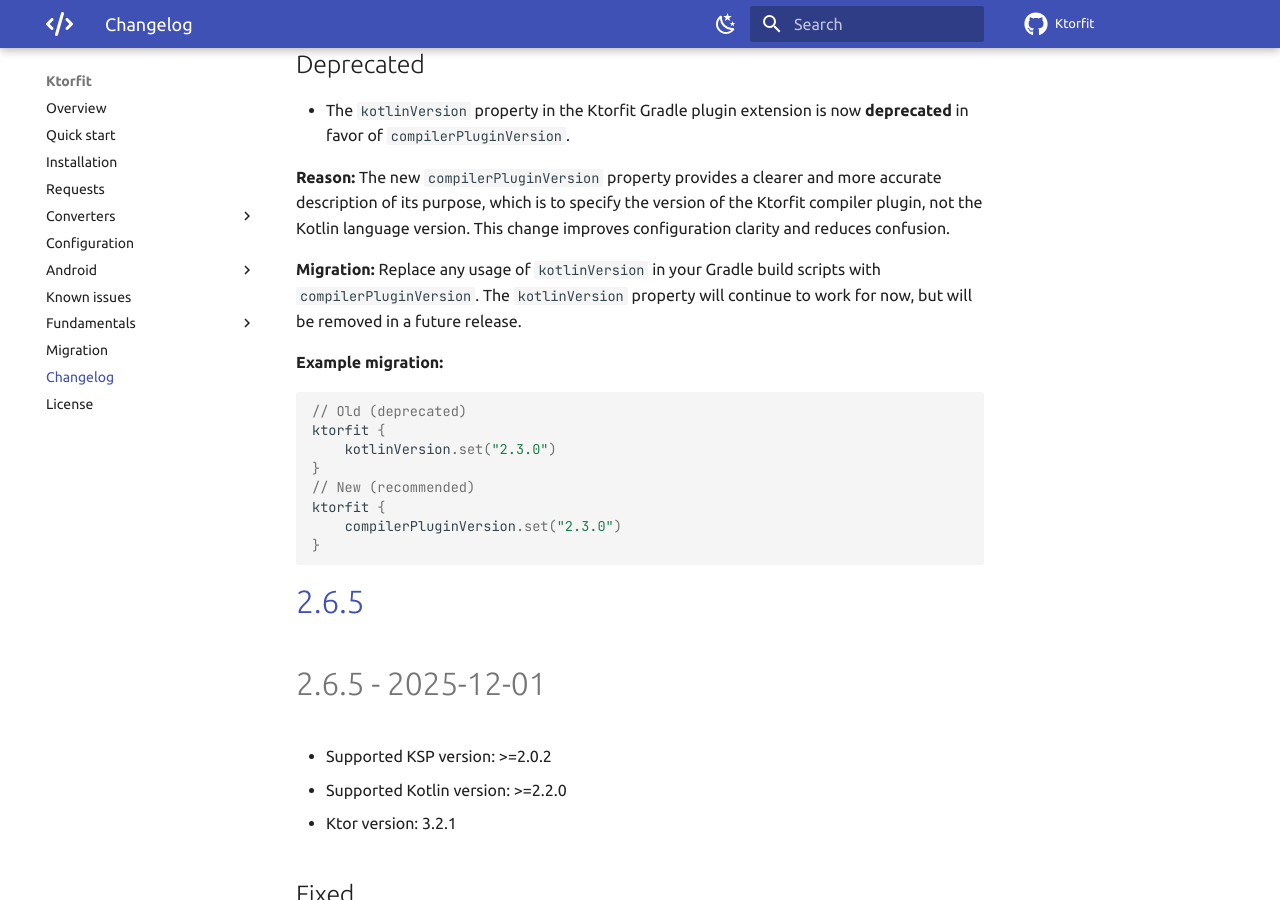
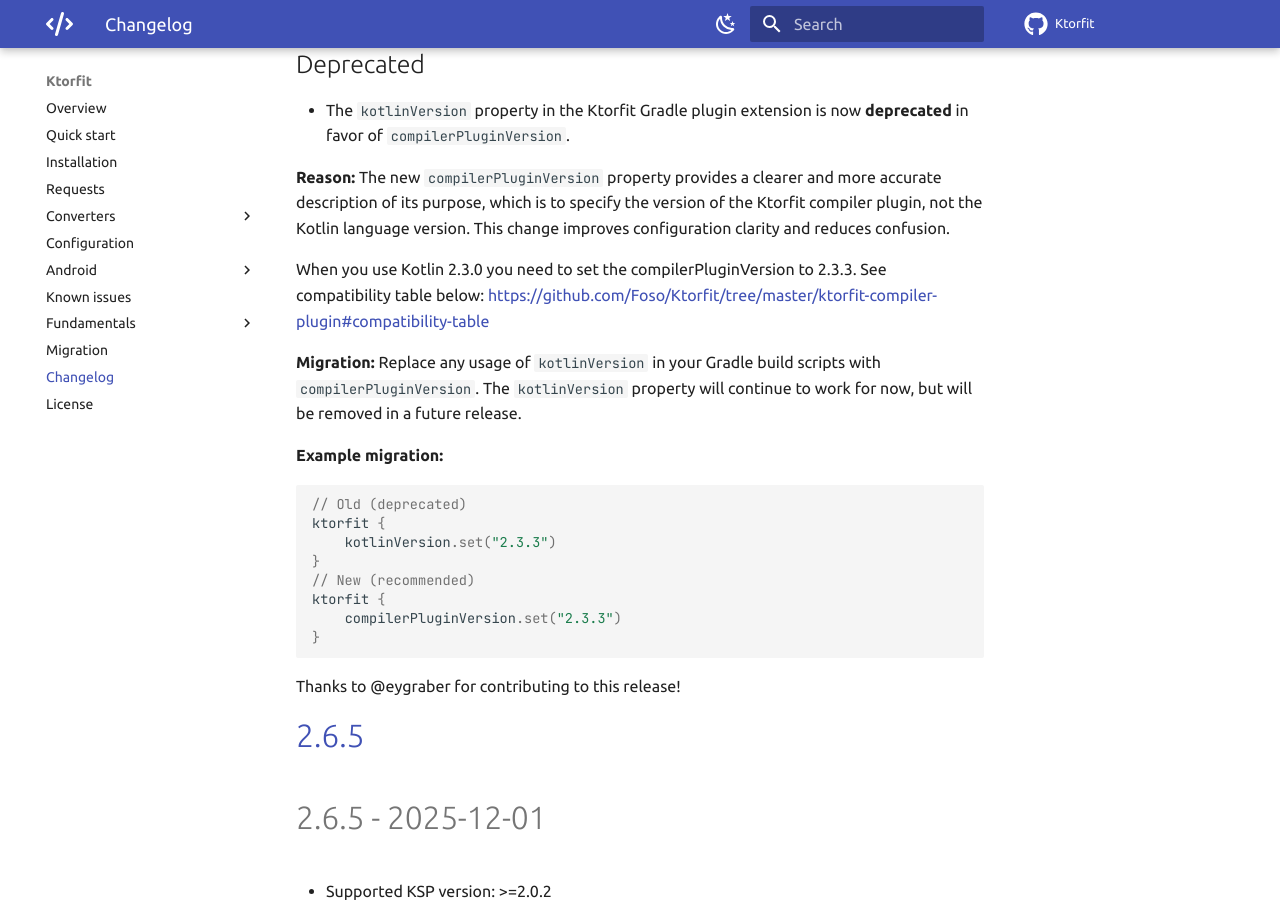
Before and after one commit to Foso/Ktorfit, an MkDocs documentation site: the page built from docs/CHANGELOG.md, in a window 1280 px wide and 900 px high, scrolled down 907 px. Built offline with MkDocs 1.6.1 and Material for MkDocs 9.7.7, drawn with Linux system fonts in a browser that asks for light colours; comment, search, counter and statistics services are not loaded.

Commit message:
Update documentation

````diff
--- a/docs/CHANGELOG.md
+++ b/docs/CHANGELOG.md
@@ -29,20 +29,28 @@
   **Reason:**
   The new `compilerPluginVersion` property provides a clearer and more accurate description of its purpose, which is to specify the version of the Ktorfit compiler plugin, not the Kotlin language version. This change improves configuration clarity and reduces confusion.
 
+When you use Kotlin 2.3.0 you need to set the compilerPluginVersion to 2.3.3. See compatibility table below:
+https://github.com/Foso/Ktorfit/tree/master/ktorfit-compiler-plugin#compatibility-table
+
   **Migration:**
   Replace any usage of `kotlinVersion` in your Gradle build scripts with `compilerPluginVersion`. The `kotlinVersion` property will continue to work for now, but will be removed in a future release.
+
+
 
   **Example migration:**
   ```kotlin
   // Old (deprecated)
   ktorfit {
-      kotlinVersion.set("2.3.0")
+      kotlinVersion.set("2.3.3")
   }
   // New (recommended)
   ktorfit {
-      compilerPluginVersion.set("2.3.0")
+      compilerPluginVersion.set("2.3.3")
   }
   ```
+
+Thanks to @eygraber for contributing to this release!
+
 
 # [2.6.5]()
 
````
Also changed, not shown: ktorfit-compiler-plugin/Readme.md (+4 -3 lines).
